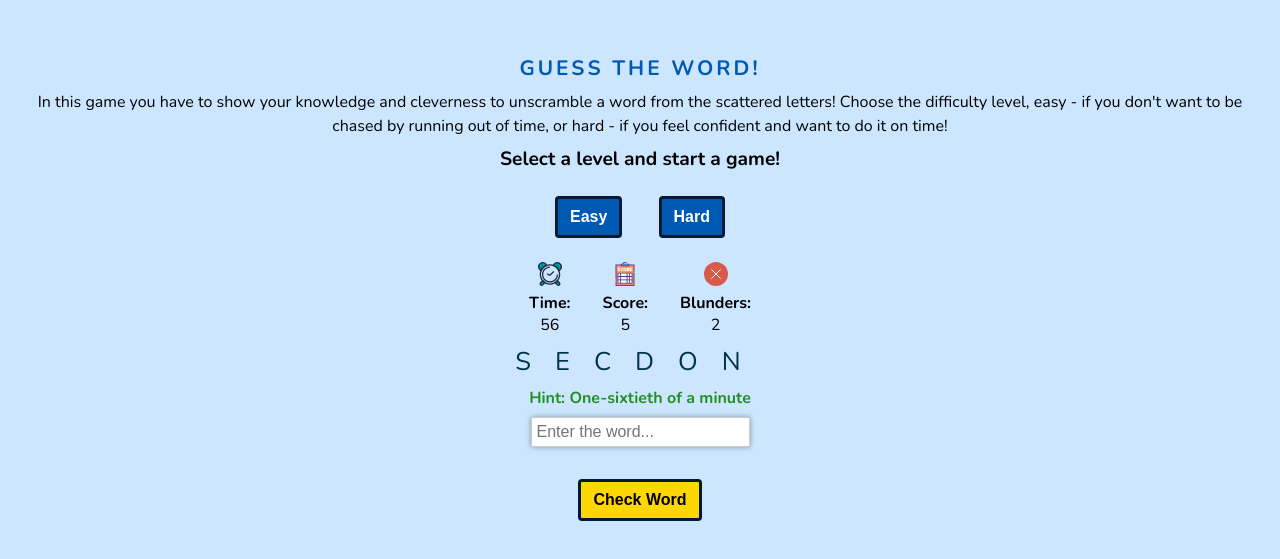
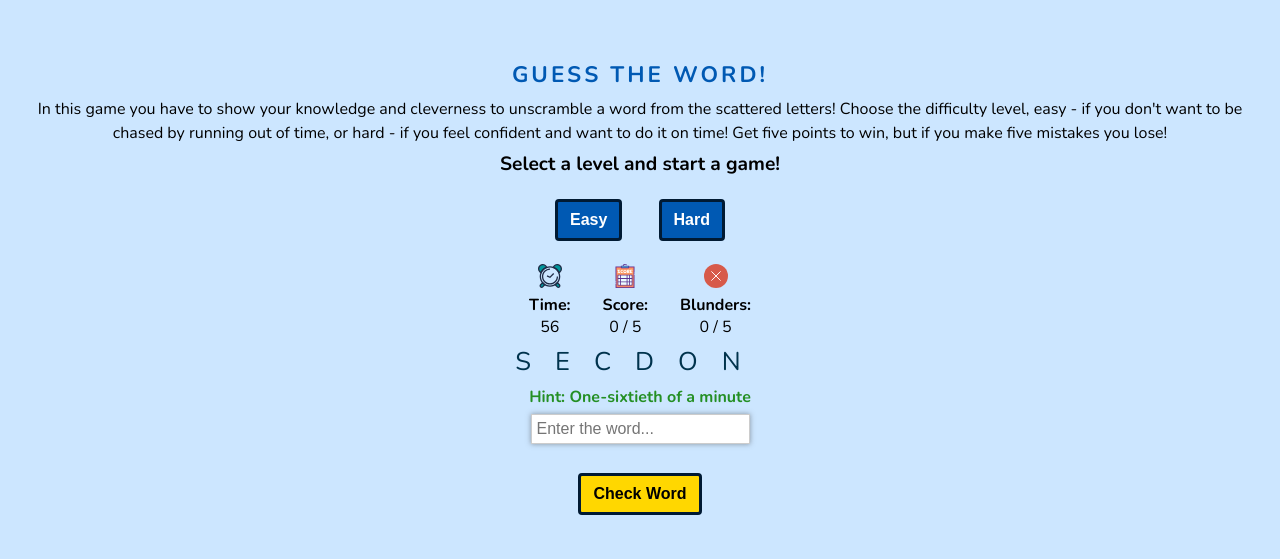
Before and after one commit to kubaklatt/word-scramble, a website: page index.html in a window 1280 px wide. Shown: the part 105-664 px from the top of the page. Drawn offline with nearby package versions, Linux system fonts and the light colour scheme.

Commit message:
continuing styling

```diff
--- a/index.html
+++ b/index.html
@@ -25,7 +25,8 @@
           In this game you have to show your knowledge and cleverness to
           unscramble a word from the scattered letters! Choose the difficulty
           level, easy - if you don't want to be chased by running out of time,
-          or hard - if you feel confident and want to do it on time!
+          or hard - if you feel confident and want to do it on time! Get five
+          points to win, but if you make five mistakes you lose!
         </h2>
         <h3>Select a level and start a game!</h3>
         <div class="levels">
@@ -35,7 +36,7 @@
         <div class="stats">
           <div class="timer">
             <img
-              class="time-img"
+              class="stat-icon time"
               src="./dist/img/time-svgrepo-com.svg"
               alt=""
             />
@@ -49,7 +50,8 @@
               alt=""
             />
             <p class="stat">Score:</p>
-            <span class="score-amount">5</span>
+            <span class="score-amount">0</span>
+            <span class="slash">/ 5</span>
           </div>
           <div class="blunders">
             <img
@@ -58,7 +60,8 @@
               alt=""
             />
             <p class="stat">Blunders:</p>
-            <span class="blunders-amount">2</span>
+            <span class="blunders-amount">0</span>
+            <span class="slash">/ 5</span>
           </div>
         </div>
         <div class="guess-word"><p class="word"></p></div>
--- a/src/sass/style.scss
+++ b/src/sass/style.scss
@@ -14,21 +14,16 @@ html {
 .main-content {
   height: 100vh;
   padding: 2rem;
-  gap: 0.5rem;
+  gap: 0.4rem;
   display: flex;
   align-items: center;
   justify-content: center;
   flex-direction: column;
-}
-
-img {
-  width: 1.5rem;
-}
 
   h1 {
     color: #0059b3;
     font-weight: 700;
-  font-size: 1.3rem;
+    font-size: 1.4rem;
     letter-spacing: 3px;
   }
 
@@ -62,6 +57,10 @@ h3 {
     background-color: #004891;
   }
 
+  img {
+    width: 1.5rem;
+  }
+}
 .enter-word {
   padding: 5px;
   font-size: 1rem;
```
Also changed, not shown: dist/css/style.min.css. Lines whose indentation alone changed are shown as unchanged.
